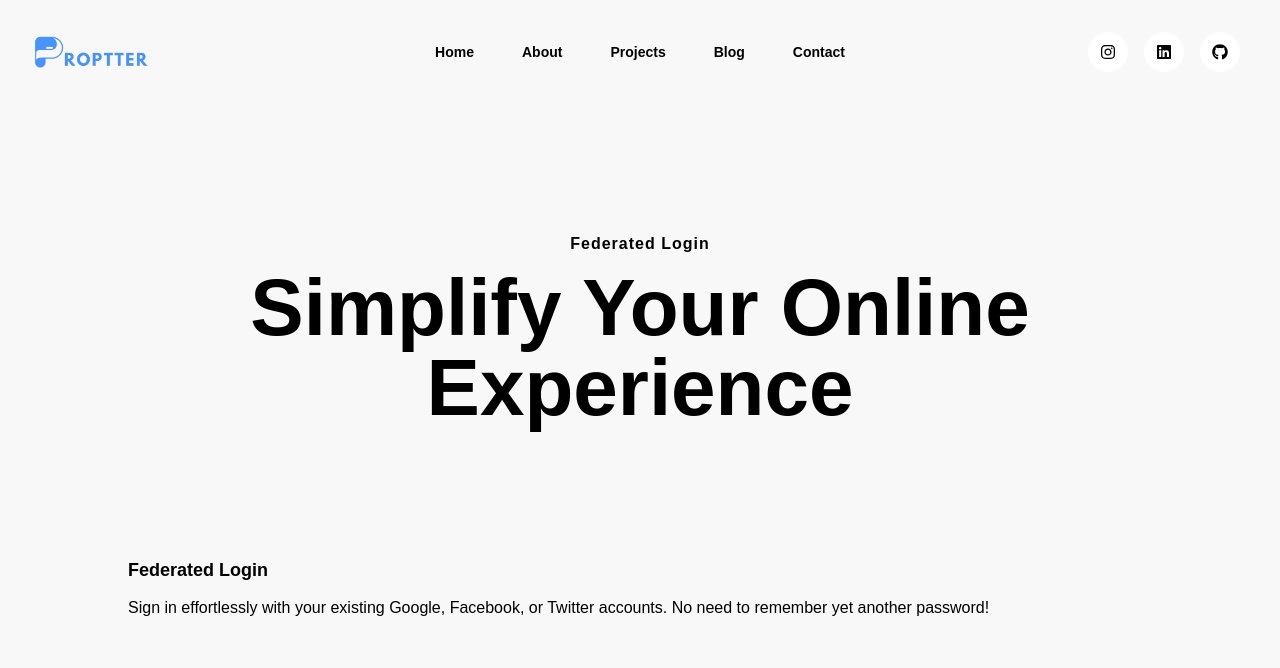
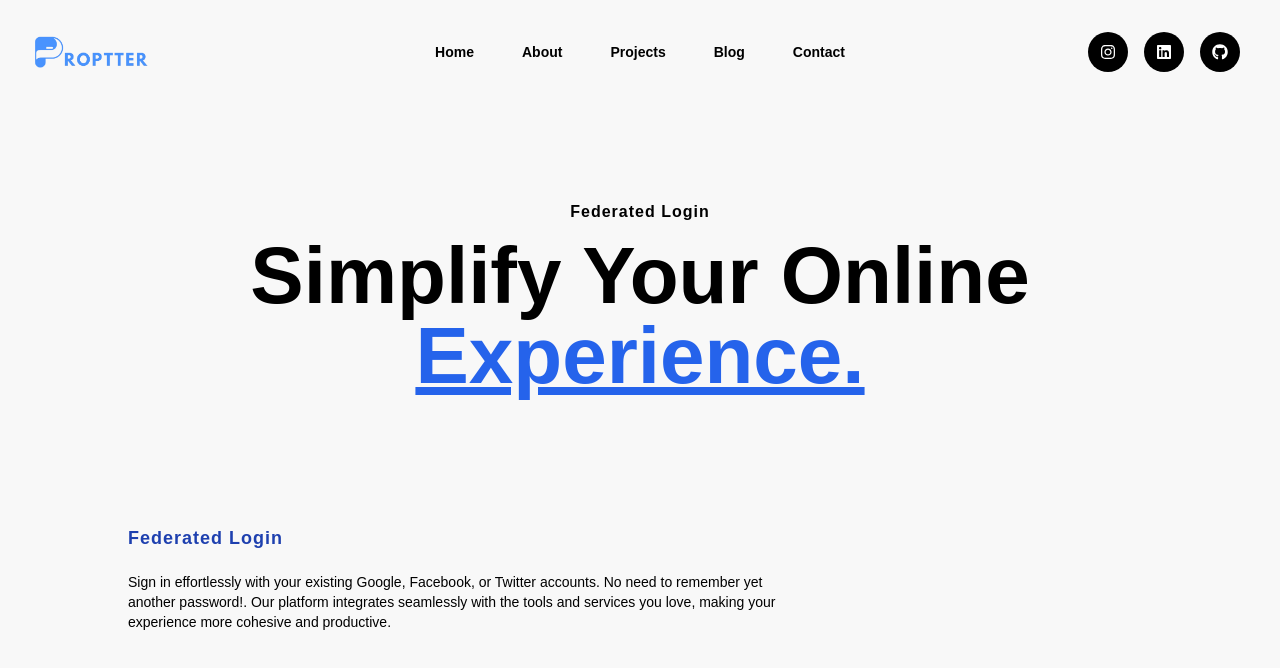
Before and after one commit to anasyakubu/proptter, a Next.js app: page / in a window 1280 px wide. Shown: the top 668 px of the page. Built offline with nearby package versions, Linux system fonts and the light colour scheme.

Commit message:
Hero section complete

```diff
--- a/app/Components/Nav.tsx
+++ b/app/Components/Nav.tsx
@@ -64,24 +64,24 @@ export default function Nav() {
           <div className="hidden lg:flex lg:flex-1 lg:justify-end">
             <a
               href="https://www.instagram.com/anass.developer/"
-              className="p-3 bg-white rounded-full m-2 icon"
+              className="p-3 bg-black rounded-full m-2 icon"
               target="_blank"
             >
-              <FaInstagram className="text-black" />
+              <FaInstagram className="text-white" />
             </a>
             <a
               href="https://www.linkedin.com/in/anas-yakubu-02a20725a/"
-              className="p-3 bg-white rounded-full m-2 icon"
+              className="p-3 bg-black rounded-full m-2 icon"
               target="_blank"
             >
-              <FaLinkedin className="text-black" />
+              <FaLinkedin className="text-white" />
             </a>
             <a
               href="https://github.com/anasyakubu"
-              className="p-3 bg-white rounded-full m-2 icon"
+              className="p-3 bg-black rounded-full m-2 icon"
               target="_blank"
             >
-              <FaGithub className="text-black" />
+              <FaGithub className="text-white" />
             </a>
           </div>
         </nav>
--- a/app/Section/Hero/Hero.scss
+++ b/app/Section/Hero/Hero.scss
@@ -0,0 +1,23 @@
+.Hero {
+  .text-5xl {
+    font-size: 5em;
+  }
+}
+
+@media (max-width: 600px) {
+  .Hero {
+    height: 100vh;
+    .p-32 {
+      padding: 5%;
+
+      .text-5xl {
+        font-size: 4.1em;
+      }
+
+      .text {
+        margin-top: 15%;
+        width: 100%;
+      }
+    }
+  }
+}
--- a/app/Section/Hero/Hero.tsx
+++ b/app/Section/Hero/Hero.tsx
@@ -2,27 +2,38 @@ import Nav from "@/app/Components/Nav";
 import React from "react";
 import Image from "next/image";
 import Logo from "../../assets/proptter-trans.png";
+import "./Hero.scss";
 
 const Hero = () => {
   return (
     <div className="Hero bg-[#f8f8f8] text-black">
       <Nav />
-      <div className="p-32">
+      <div className="p-32 py-24">
         <div className="flex justify-center text-center">
           <div className="">
             <h6 className="text-md font-bold" style={{ letterSpacing: "1px" }}>
               Federated Login
             </h6>
-            <h1 className="text-5xl font-bold mt-3" style={{ fontSize: "5em" }}>
-              Simplify Your Online Experience
+            <h1 className="text-5xl font-bold mt-3">
+              Simplify Your Online{" "}
+              <span className="text-blue-600 font-extrabold underline">
+                Experience.
+              </span>
             </h1>
           </div>
         </div>
-        <div className="mt-32 my-16">
-          <h6 className="text-lg font-semibold">Federated Login</h6>
-          <p className="mt-3">
+        <div className="mt-32 my-16 w-2/3 text">
+          <h6
+            className="text-lg font-semibold text-blue-800"
+            style={{ letterSpacing: "1px" }}
+          >
+            Federated Login
+          </h6>
+          <p className="mt-5 text-sm">
             Sign in effortlessly with your existing Google, Facebook, or Twitter
-            accounts. No need to remember yet another password!
+            accounts. No need to remember yet another password!. Our platform
+            integrates seamlessly with the tools and services you love, making
+            your experience more cohesive and productive.
           </p>
         </div>
       </div>
--- a/app/globals.css
+++ b/app/globals.css
@@ -1,6 +1,10 @@
 @tailwind base;
 @tailwind components;
 @tailwind utilities;
+
+*::-webkit-scrollbar {
+  display: none;
+}
 
 :root {
   --foreground-rgb: 0, 0, 0;
```
